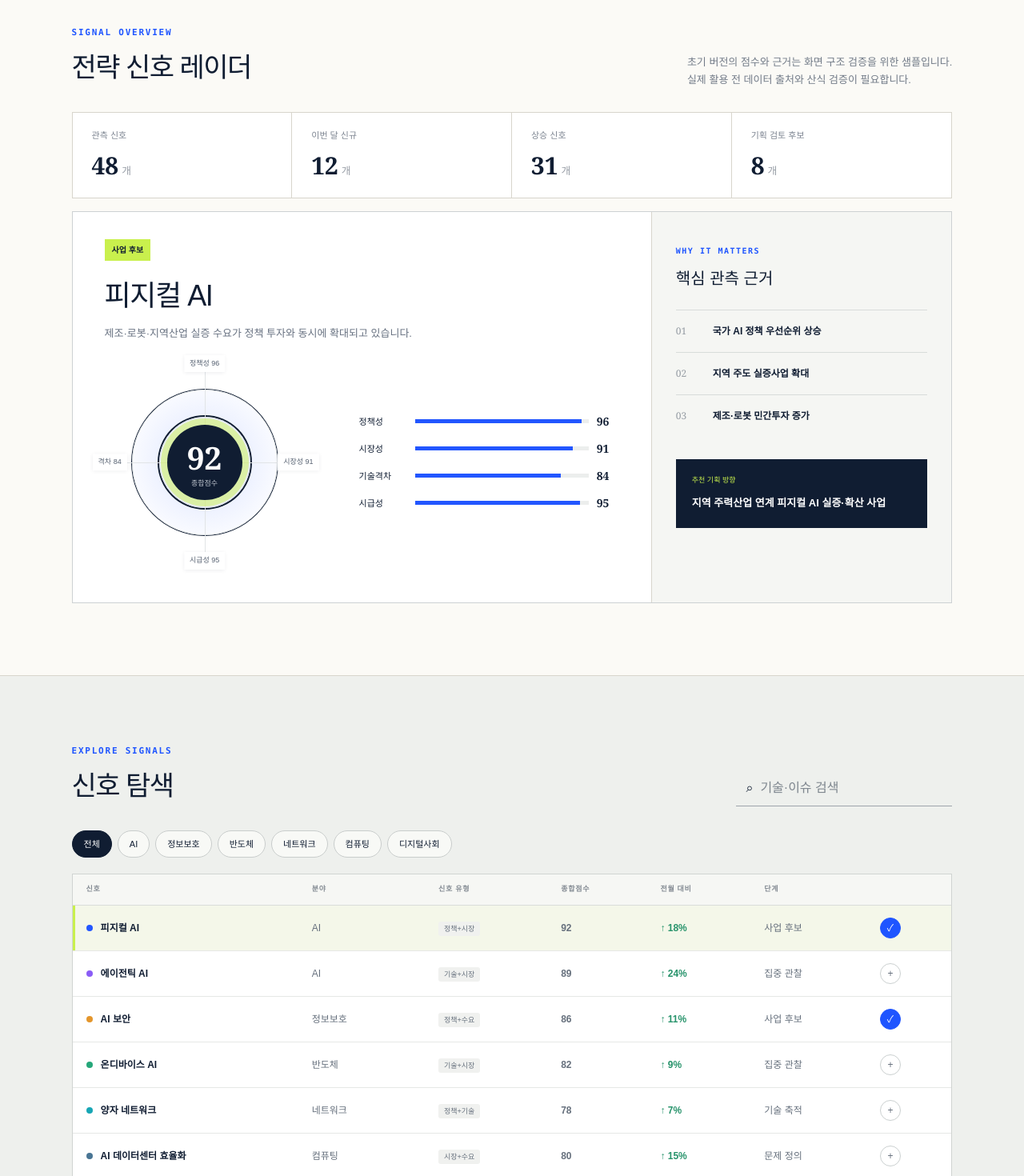
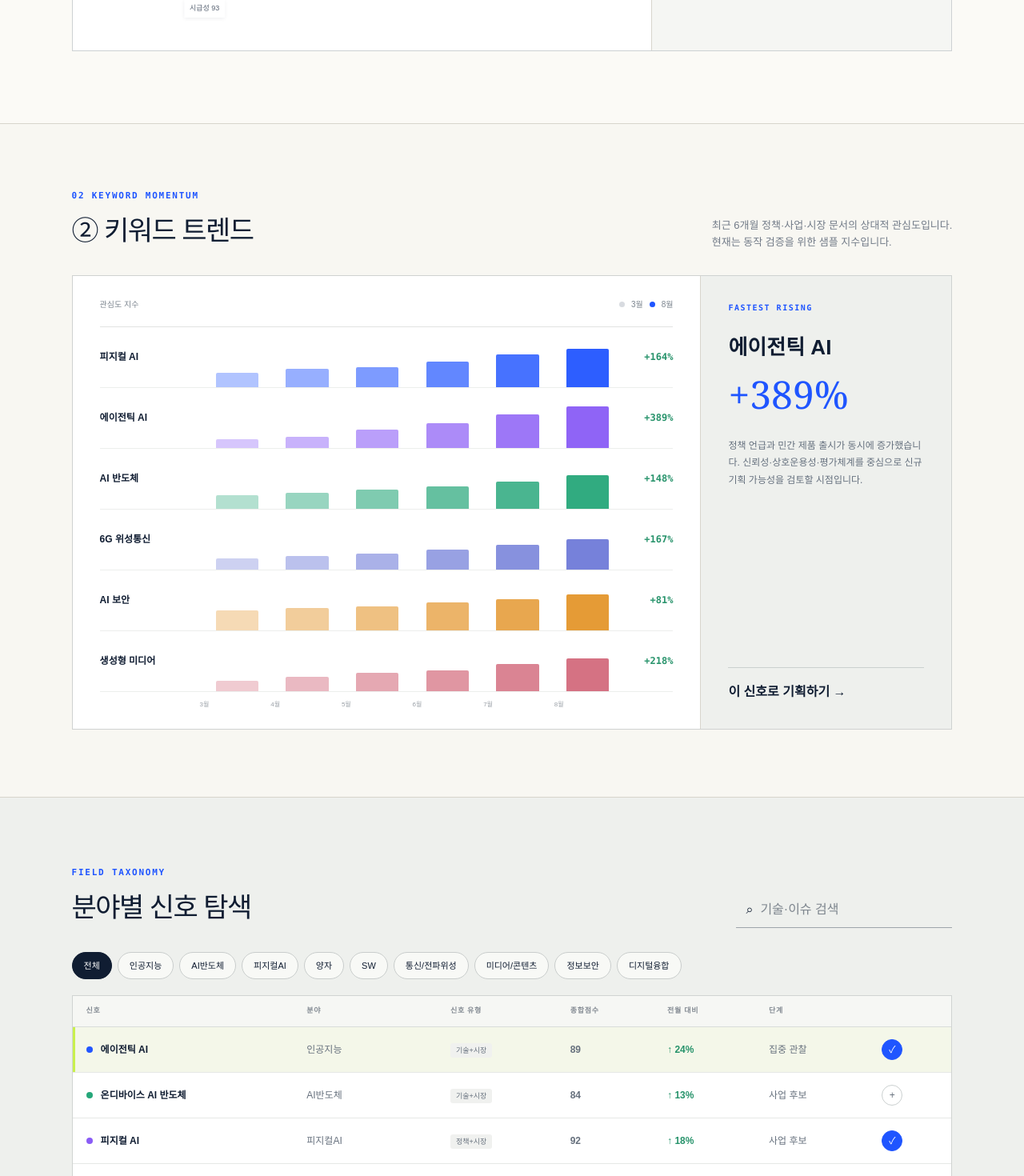
Before and after one commit to bigonbiz/homework0825, a Next.js app: page / in a window 1280 px wide. Shown: the part 1330-2800 px from the top of the page at 80% size. Built offline with nearby package versions, Linux system fonts and the light colour scheme.

Commit message:
Update-signal-radar-taxonomy

```diff
--- a/app/page.tsx
+++ b/app/page.tsx
@@ -9,22 +9,25 @@ type Signal = {
 };
 
 const signals: Signal[] = [
-  { id:1, name:"피지컬 AI", field:"AI", type:"정책+시장", score:92, change:18, policy:96, market:91, gap:84, urgency:95, stage:"사업 후보", summary:"제조·로봇·지역산업 실증 수요가 정책 투자와 동시에 확대되고 있습니다.", evidence:["국가 AI 정책 우선순위 상승", "지역 주도 실증사업 확대", "제조·로봇 민간투자 증가"], direction:"지역 주력산업 연계 피지컬 AI 실증·확산 사업", color:"#2256ff" },
-  { id:2, name:"에이전틱 AI", field:"AI", type:"기술+시장", score:89, change:24, policy:91, market:94, gap:76, urgency:93, stage:"집중 관찰", summary:"자율형 AI 에이전트의 산업 적용이 빨라지며 신뢰성·상호운용성 이슈가 부상합니다.", evidence:["정책 문서 언급량 급증", "글로벌 제품 출시 가속", "에이전트 표준 논의 확대"], direction:"신뢰 가능한 에이전틱 AI 핵심기술 및 산업 적용", color:"#8a5cf6" },
-  { id:3, name:"AI 보안", field:"정보보호", type:"정책+수요", score:86, change:11, policy:94, market:88, gap:70, urgency:94, stage:"사업 후보", summary:"생성형 AI 확산으로 모델·데이터·에이전트 전주기 보안 수요가 빠르게 커지고 있습니다.", evidence:["AI 기본법 대응 수요", "기업 보안사고 위험 증가", "AI 공급망 검증 필요"], direction:"AI 전주기 안전성 검증 및 보안 대응 기술개발", color:"#e4962c" },
-  { id:4, name:"온디바이스 AI", field:"반도체", type:"기술+시장", score:82, change:9, policy:83, market:90, gap:78, urgency:76, stage:"집중 관찰", summary:"저전력 추론과 개인정보 보호 요구가 디바이스 내 AI 수요를 견인합니다.", evidence:["AI 반도체 정책 연계", "엣지 추론 시장 성장", "경량화 기술격차 존재"], direction:"초저전력 온디바이스 AI SW·반도체 공동최적화", color:"#26a77a" },
-  { id:5, name:"양자 네트워크", field:"네트워크", type:"정책+기술", score:78, change:7, policy:89, market:61, gap:92, urgency:70, stage:"기술 축적", summary:"시장 형성 전 단계이나 국가안보와 기술주권 관점의 장기 축적 필요성이 높습니다.", evidence:["국가전략기술 지정", "선도국 투자 지속", "국내 핵심부품 격차"], direction:"양자 네트워크 핵심부품·검증 인프라 기술축적", color:"#17a6b5" },
-  { id:6, name:"AI 데이터센터 효율화", field:"컴퓨팅", type:"시장+수요", score:80, change:15, policy:86, market:88, gap:64, urgency:83, stage:"문제 정의", summary:"AI 컴퓨팅 확대로 전력·냉각·운영 최적화가 핵심 산업 문제로 전환되고 있습니다.", evidence:["AI 컴퓨팅 인프라 확충", "전력 수요 급증", "국산 운영기술 필요"], direction:"고효율 AI 데이터센터 에너지·운영 최적화", color:"#497594" },
-  { id:7, name:"디지털 포용 AI", field:"디지털사회", type:"정책+사회", score:74, change:6, policy:88, market:58, gap:67, urgency:82, stage:"수요 발굴", summary:"취약계층의 AI 접근성과 안전한 활용을 위한 공공기술 수요가 구체화되고 있습니다.", evidence:["AI 접근권 정책 강화", "고령층 디지털 격차", "공공서비스 AX 확대"], direction:"취약계층 맞춤형 포용 AI 서비스 및 검증", color:"#d36b7d" },
-  { id:8, name:"차세대 6G 네트워크", field:"네트워크", type:"기술+정책", score:76, change:5, policy:84, market:63, gap:88, urgency:69, stage:"기술 축적", summary:"표준 선점과 핵심장비 경쟁력 확보를 위한 중장기 기술축적 구간입니다.", evidence:["국제표준 선점 경쟁", "핵심장비 기술격차", "위성·지상망 통합 요구"], direction:"6G 핵심기술·국제표준 연계 기술개발", color:"#6f7bd8" },
+  { id:1, name:"에이전틱 AI", field:"인공지능", type:"기술+시장", score:89, change:24, policy:91, market:94, gap:76, urgency:93, stage:"집중 관찰", summary:"자율형 AI 에이전트의 산업 적용이 빨라지며 신뢰성·상호운용성 이슈가 부상합니다.", evidence:["정책 문서 언급량 급증", "글로벌 제품 출시 가속", "에이전트 표준 논의 확대"], direction:"신뢰 가능한 에이전틱 AI 핵심기술 및 산업 적용", color:"#2256ff" },
+  { id:2, name:"온디바이스 AI 반도체", field:"AI반도체", type:"기술+시장", score:84, change:13, policy:86, market:91, gap:80, urgency:78, stage:"사업 후보", summary:"저전력 추론과 데이터 주권 요구가 AI 반도체·SW 공동최적화 수요를 키우고 있습니다.", evidence:["AI 반도체 정책 연계", "엣지 추론 시장 성장", "경량화 기술격차 존재"], direction:"초저전력 온디바이스 AI 반도체·SW 공동최적화", color:"#26a77a" },
+  { id:3, name:"피지컬 AI", field:"피지컬AI", type:"정책+시장", score:92, change:18, policy:96, market:91, gap:84, urgency:95, stage:"사업 후보", summary:"제조·로봇·지역산업 실증 수요가 정책 투자와 동시에 확대되고 있습니다.", evidence:["국가 AI 정책 우선순위 상승", "지역 주도 실증사업 확대", "제조·로봇 민간투자 증가"], direction:"지역 주력산업 연계 피지컬 AI 실증·확산 사업", color:"#8a5cf6" },
+  { id:4, name:"양자 네트워크", field:"양자", type:"정책+기술", score:78, change:7, policy:89, market:61, gap:92, urgency:70, stage:"기술 축적", summary:"시장 형성 전 단계이나 국가안보와 기술주권 관점의 장기 축적 필요성이 높습니다.", evidence:["국가전략기술 지정", "선도국 투자 지속", "국내 핵심부품 격차"], direction:"양자 네트워크 핵심부품·검증 인프라 기술축적", color:"#17a6b5" },
+  { id:5, name:"AI 네이티브 SW", field:"SW", type:"기술+수요", score:81, change:14, policy:82, market:87, gap:73, urgency:84, stage:"문제 정의", summary:"개발·운영 전주기에 AI가 결합되며 공공·산업 SW 생산성 혁신 요구가 커지고 있습니다.", evidence:["SW 공급망 자동화 수요", "AI 개발도구 확산", "공공 정보화 AX 전환"], direction:"AI 네이티브 SW 개발·검증 플랫폼 기술개발", color:"#497594" },
+  { id:6, name:"6G 위성통신", field:"통신/전파위성", type:"기술+정책", score:79, change:8, policy:86, market:66, gap:88, urgency:73, stage:"기술 축적", summary:"지상망·비지상망 통합과 주파수 경쟁이 차세대 통신 기획 이슈로 부상합니다.", evidence:["국제표준 선점 경쟁", "위성·지상망 통합 요구", "핵심장비 기술격차"], direction:"6G·저궤도 위성 연계 통신/전파 핵심기술", color:"#6f7bd8" },
+  { id:7, name:"생성형 미디어 콘텐츠", field:"미디어/콘텐츠", type:"시장+사회", score:77, change:16, policy:75, market:89, gap:68, urgency:78, stage:"수요 발굴", summary:"생성형 AI 기반 제작·유통 혁신과 저작권·신뢰성 대응 기술 수요가 동시에 확대됩니다.", evidence:["콘텐츠 제작 자동화 확산", "저작권·출처 검증 이슈", "K-콘텐츠 글로벌 경쟁"], direction:"신뢰 가능한 생성형 미디어 제작·검증 기술개발", color:"#d36b7d" },
+  { id:8, name:"AI 보안", field:"정보보안", type:"정책+수요", score:86, change:11, policy:94, market:88, gap:70, urgency:94, stage:"사업 후보", summary:"생성형 AI 확산으로 모델·데이터·에이전트 전주기 보안 수요가 빠르게 커지고 있습니다.", evidence:["AI 기본법 대응 수요", "기업 보안사고 위험 증가", "AI 공급망 검증 필요"], direction:"AI 전주기 안전성 검증 및 보안 대응 기술개발", color:"#e4962c" },
+  { id:9, name:"공공 AX 디지털융합", field:"디지털융합", type:"정책+사회", score:75, change:9, policy:88, market:62, gap:67, urgency:82, stage:"수요 발굴", summary:"공공서비스와 산업현장의 디지털 융합 전환이 실증·확산형 R&D 수요로 구체화되고 있습니다.", evidence:["공공서비스 AX 확대", "지역 현안 디지털 전환", "수요처 참여형 실증 필요"], direction:"공공·지역 문제해결형 디지털융합 실증 사업", color:"#2f8f8d" },
 ];
 
-const fields = ["전체", "AI", "정보보호", "반도체", "네트워크", "컴퓨팅", "디지털사회"];
+const fields = ["전체", "인공지능", "AI반도체", "피지컬AI", "양자", "SW", "통신/전파위성", "미디어/콘텐츠", "정보보안", "디지털융합"];
 const trendData = [
   { keyword:"피지컬 AI", values:[31,38,42,55,69,82], change:164, color:"#2256ff" },
   { keyword:"에이전틱 AI", values:[18,24,39,53,71,88], change:389, color:"#8a5cf6" },
+  { keyword:"AI 반도체", values:[29,34,41,48,57,72], change:148, color:"#26a77a" },
+  { keyword:"6G 위성통신", values:[24,29,33,43,52,64], change:167, color:"#6f7bd8" },
   { keyword:"AI 보안", values:[42,47,51,60,67,76], change:81, color:"#e4962c" },
-  { keyword:"온디바이스 AI", values:[36,43,48,52,61,68], change:89, color:"#26a77a" },
+  { keyword:"생성형 미디어", values:[22,31,38,44,58,70], change:218, color:"#d36b7d" },
 ];
 
 function Radar({ signal }: { signal: Signal }) {
@@ -61,7 +64,7 @@ export default function Home() {
     <main>
       <header className="topbar">
         <a className="brand" href="#top" aria-label="R&D Signal Radar 홈"><span className="brand-mark">R</span><span>R&amp;D Signal Radar</span></a>
-        <nav aria-label="주요 메뉴"><a className="active" href="#radar">신호 레이더</a><a href="#trends">키워드 트렌드</a><a href="#generator">기획 후보 생성</a></nav>
+        <nav aria-label="주요 메뉴"><a className="active" href="#radar">① 신호 레이더</a><a href="#trends">② 키워드 트렌드</a><a href="#generator">③ 기획 후보 생성</a></nav>
         <button className="outline-button">데이터 기준 <strong>2026.08</strong></button>
       </header>
 
@@ -72,22 +75,10 @@ export default function Home() {
         <div className="hero-actions"><a className="primary-button" href="#radar">레이더 살펴보기 <span>↗</span></a><span className="update-note"><i /> 공개 데이터 기반 · 최근 업데이트 8월 18일</span></div>
       </section>
 
-      <section className="trends-section" id="trends">
-        <div className="section-heading"><div><span className="kicker">KEYWORD MOMENTUM</span><h2>키워드 트렌드</h2></div><p>최근 6개월 정책·사업·시장 문서의 상대적 관심도입니다.<br />현재는 동작 검증을 위한 샘플 지수입니다.</p></div>
-        <div className="trend-layout">
-          <div className="trend-chart">
-            <div className="chart-head"><span>관심도 지수</span><div><i /> 3월 <i /> 8월</div></div>
-            {trendData.map(row => <div className="trend-row" key={row.keyword}><strong>{row.keyword}</strong><div className="spark-bars">{row.values.map((v,i)=><i key={i} style={{height:`${v}%`,background:row.color,opacity:.35+i*.12}} />)}</div><b>+{row.change}%</b></div>)}
-            <div className="month-axis"><span>3월</span><span>4월</span><span>5월</span><span>6월</span><span>7월</span><span>8월</span></div>
-          </div>
-          <aside className="trend-summary"><span className="mini-label">FASTEST RISING</span><strong>에이전틱 AI</strong><em>+389%</em><p>정책 언급과 민간 제품 출시가 동시에 증가했습니다. 신뢰성·상호운용성·평가체계를 중심으로 신규 기획 가능성을 검토할 시점입니다.</p><button onClick={()=>{setSelectedId(2);document.getElementById("generator")?.scrollIntoView()}}>이 신호로 기획하기 →</button></aside>
-        </div>
-      </section>
-
       <section className="overview" id="radar">
-        <div className="section-heading"><div><span className="kicker">SIGNAL OVERVIEW</span><h2>전략 신호 레이더</h2></div><p>초기 버전의 점수와 근거는 화면 구조 검증을 위한 샘플입니다.<br />실제 활용 전 데이터 출처와 산식 검증이 필요합니다.</p></div>
+        <div className="section-heading"><div><span className="kicker">01 SIGNAL OVERVIEW</span><h2>① 신호 레이더</h2></div><p>초기 버전의 점수와 근거는 화면 구조 검증을 위한 샘플입니다.<br />실제 활용 전 데이터 출처와 산식 검증이 필요합니다.</p></div>
         <div className="stat-strip">
-          <div><span>관측 신호</span><strong>48</strong><small>개</small></div><div><span>이번 달 신규</span><strong>12</strong><small>개</small></div><div><span>상승 신호</span><strong>31</strong><small>개</small></div><div><span>기획 검토 후보</span><strong>8</strong><small>개</small></div>
+          <div><span>관측 분야</span><strong>9</strong><small>개</small></div><div><span>이번 달 신규</span><strong>12</strong><small>개</small></div><div><span>상승 신호</span><strong>31</strong><small>개</small></div><div><span>기획 검토 후보</span><strong>9</strong><small>개</small></div>
         </div>
         <div className="radar-panel">
           <div className="panel-copy"><span className="status-pill">{selected.stage}</span><h3>{selected.name}</h3><p>{selected.summary}</p><Radar signal={selected} /></div>
@@ -95,8 +86,20 @@ export default function Home() {
         </div>
       </section>
 
+      <section className="trends-section" id="trends">
+        <div className="section-heading"><div><span className="kicker">02 KEYWORD MOMENTUM</span><h2>② 키워드 트렌드</h2></div><p>최근 6개월 정책·사업·시장 문서의 상대적 관심도입니다.<br />현재는 동작 검증을 위한 샘플 지수입니다.</p></div>
+        <div className="trend-layout">
+          <div className="trend-chart">
+            <div className="chart-head"><span>관심도 지수</span><div><i /> 3월 <i /> 8월</div></div>
+            {trendData.map(row => <div className="trend-row" key={row.keyword}><strong>{row.keyword}</strong><div className="spark-bars">{row.values.map((v,i)=><i key={i} style={{height:`${v}%`,background:row.color,opacity:.35+i*.12}} />)}</div><b>+{row.change}%</b></div>)}
+            <div className="month-axis"><span>3월</span><span>4월</span><span>5월</span><span>6월</span><span>7월</span><span>8월</span></div>
+          </div>
+          <aside className="trend-summary"><span className="mini-label">FASTEST RISING</span><strong>에이전틱 AI</strong><em>+389%</em><p>정책 언급과 민간 제품 출시가 동시에 증가했습니다. 신뢰성·상호운용성·평가체계를 중심으로 신규 기획 가능성을 검토할 시점입니다.</p><button onClick={()=>{setSelectedId(1);document.getElementById("generator")?.scrollIntoView()}}>이 신호로 기획하기 →</button></aside>
+        </div>
+      </section>
+
       <section className="explorer" id="signals">
-        <div className="section-heading"><div><span className="kicker">EXPLORE SIGNALS</span><h2>신호 탐색</h2></div><label className="search"><span>⌕</span><input value={query} onChange={e=>setQuery(e.target.value)} placeholder="기술·이슈 검색" aria-label="기술·이슈 검색" /></label></div>
+        <div className="section-heading"><div><span className="kicker">FIELD TAXONOMY</span><h2>분야별 신호 탐색</h2></div><label className="search"><span>⌕</span><input value={query} onChange={e=>setQuery(e.target.value)} placeholder="기술·이슈 검색" aria-label="기술·이슈 검색" /></label></div>
         <div className="filter-row" role="group" aria-label="기술 분야 필터">{fields.map(item => <button className={field === item ? "selected" : ""} onClick={()=>setField(item)} key={item}>{item}</button>)}</div>
         <div className="table-wrap">
           <table><thead><tr><th>신호</th><th>분야</th><th>신호 유형</th><th>종합점수</th><th>전월 대비</th><th>단계</th><th><span className="sr-only">비교</span></th></tr></thead>
@@ -111,7 +114,7 @@ export default function Home() {
       </section>
 
       <section className="generator" id="generator">
-        <div className="section-heading"><div><span className="kicker">IDEA GENERATOR</span><h2>기획 후보 자동 생성</h2></div><p>선택 신호와 현장 문제를 결합해<br />사전기획 논의용 후보를 만듭니다.</p></div>
+        <div className="section-heading"><div><span className="kicker">03 IDEA GENERATOR</span><h2>③ 기획 후보 자동 생성</h2></div><p>선택 신호와 현장 문제를 결합해<br />사전기획 논의용 후보를 만듭니다.</p></div>
         <div className="generator-grid">
           <div className="generator-form">
             <label>전략 신호<select value={selectedId} onChange={e=>{setSelectedId(Number(e.target.value));setGenerated(false)}}>{signals.map(s=><option key={s.id} value={s.id}>{s.name} · {s.score}점</option>)}</select></label>
```
